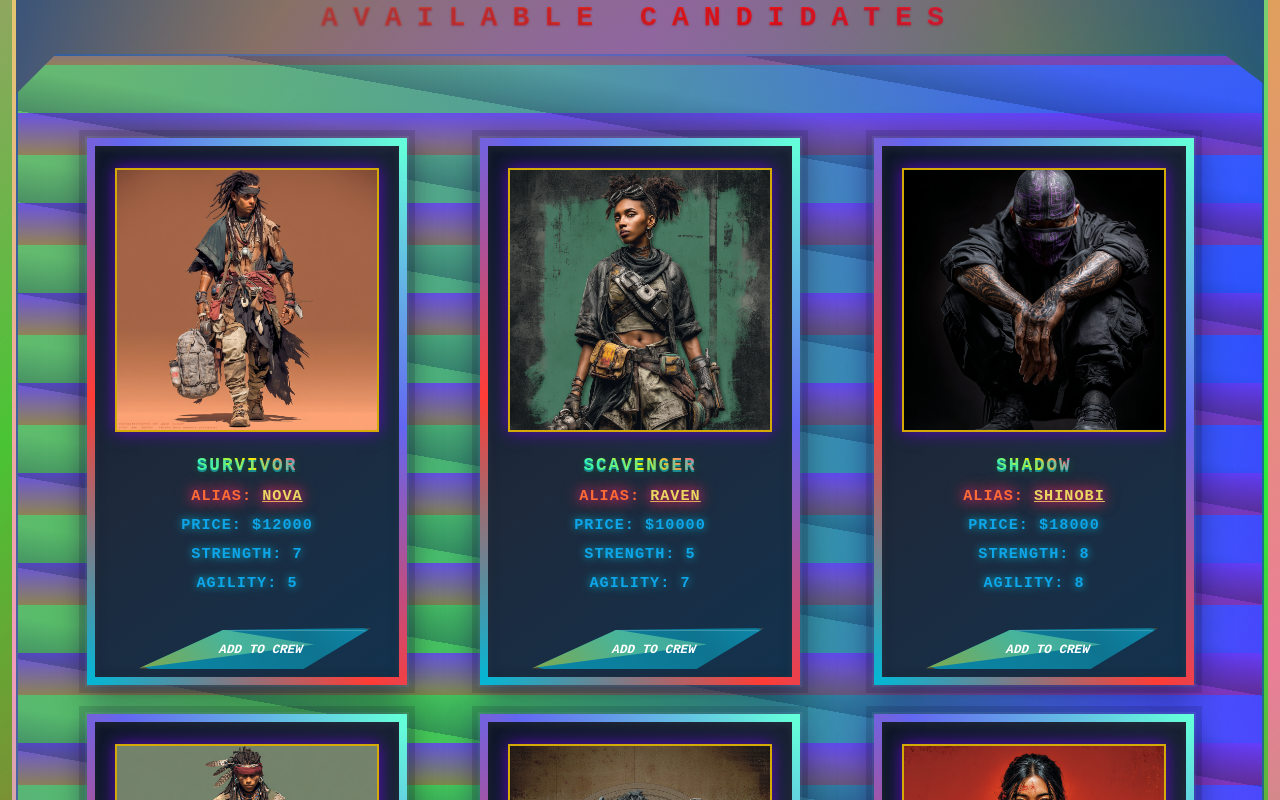
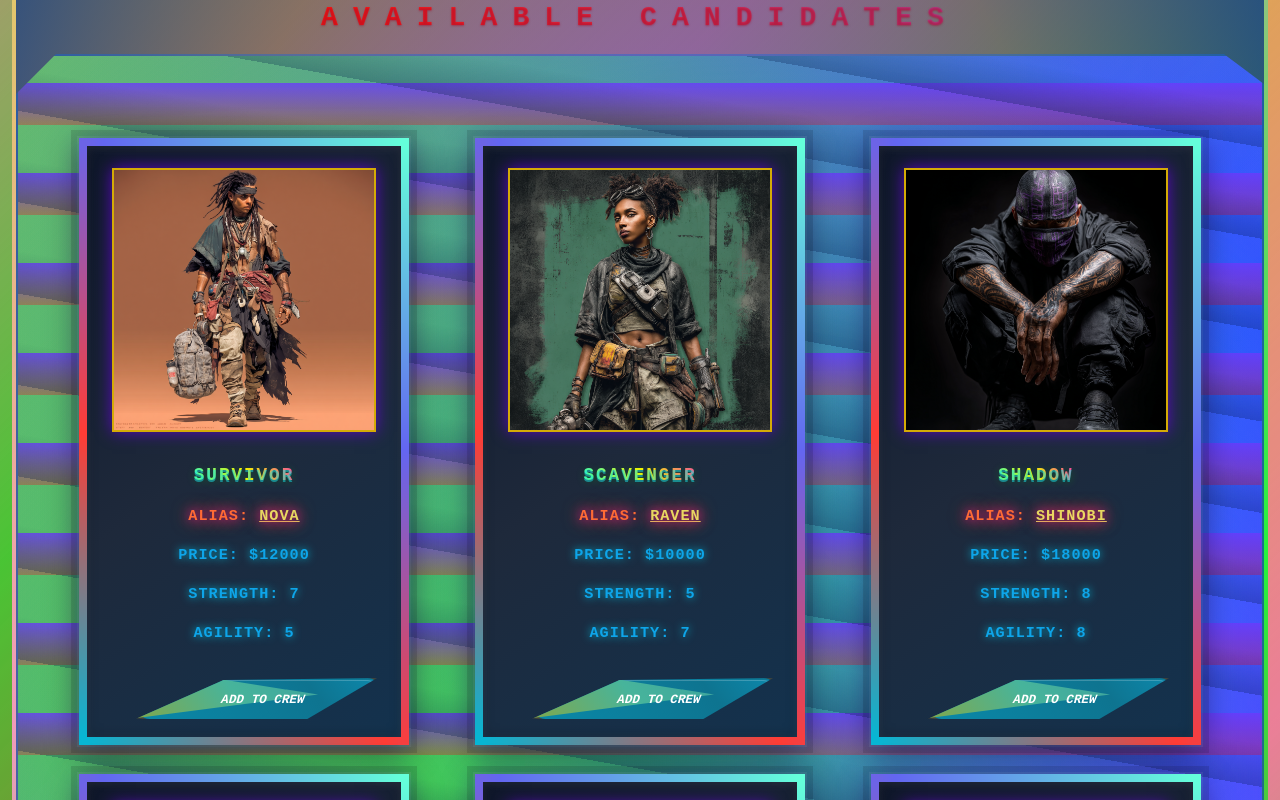
Before and after one commit to Cordero080/react-state-management-lab, a React (Vite) app: page / in a window 1280 px wide. Shown: the part 360-1160 px from the top of the page. Built offline with nearby package versions, Linux system fonts and the light colour scheme; a web font is replaced by a local one.

Commit message:
created space betwen inline p's in card div and made cards smaller in dimension to fit in two rows

```diff
--- a/src/components/Card.css
+++ b/src/components/Card.css
@@ -19,12 +19,15 @@ li:hover {
   background-size: 300% 300%;
   color: #ffffff;
   border: 2px solid transparent;
-  padding: 4px 10px 10px 10px;
   border-radius: 14px;
   font-size: 0.79em;
   font-weight: 700;
   cursor: pointer;
-  margin: 30px 0 0 20px;
+  margin-top: 30px; /* Revert to original top margin */
+  position: absolute;
+  bottom: 10px;
+  left: 5%;
+  transform: translateX(-50%) skew(-15deg);
   transition: all 0.4s ease;
   text-transform: uppercase;
   width: 79%;
@@ -33,6 +36,7 @@ li:hover {
   padding-left: 10px;
   padding-top: 12px;
   padding-right: 1px; /* Adjust as needed for spacing */
+  padding-bottom: 10px; /* Revert to original bottom padding */
 
   font-family: 'Orbitron', 'Courier New', monospace;
   text-align: center;
@@ -143,9 +147,10 @@ li {
   flex-direction: column;
   align-items: center;
   min-width: 230px;
-  max-width: 320px;
+  max-width: 330px;
   position: relative;
   transition: box-shadow 0.3s, transform 0.3s;
+  row-gap: 10px; /* Increase vertical space between rows of card info */
 }
 
 .zoom-card {
```
